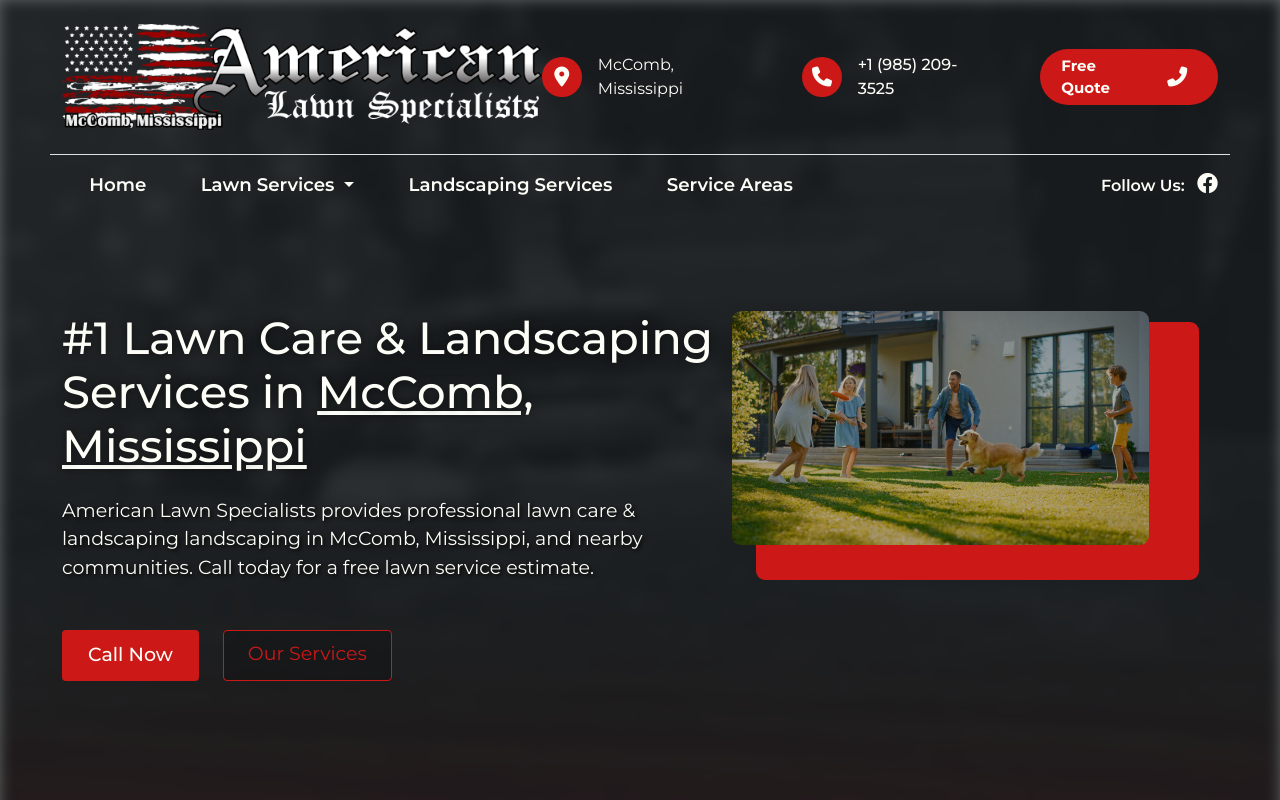
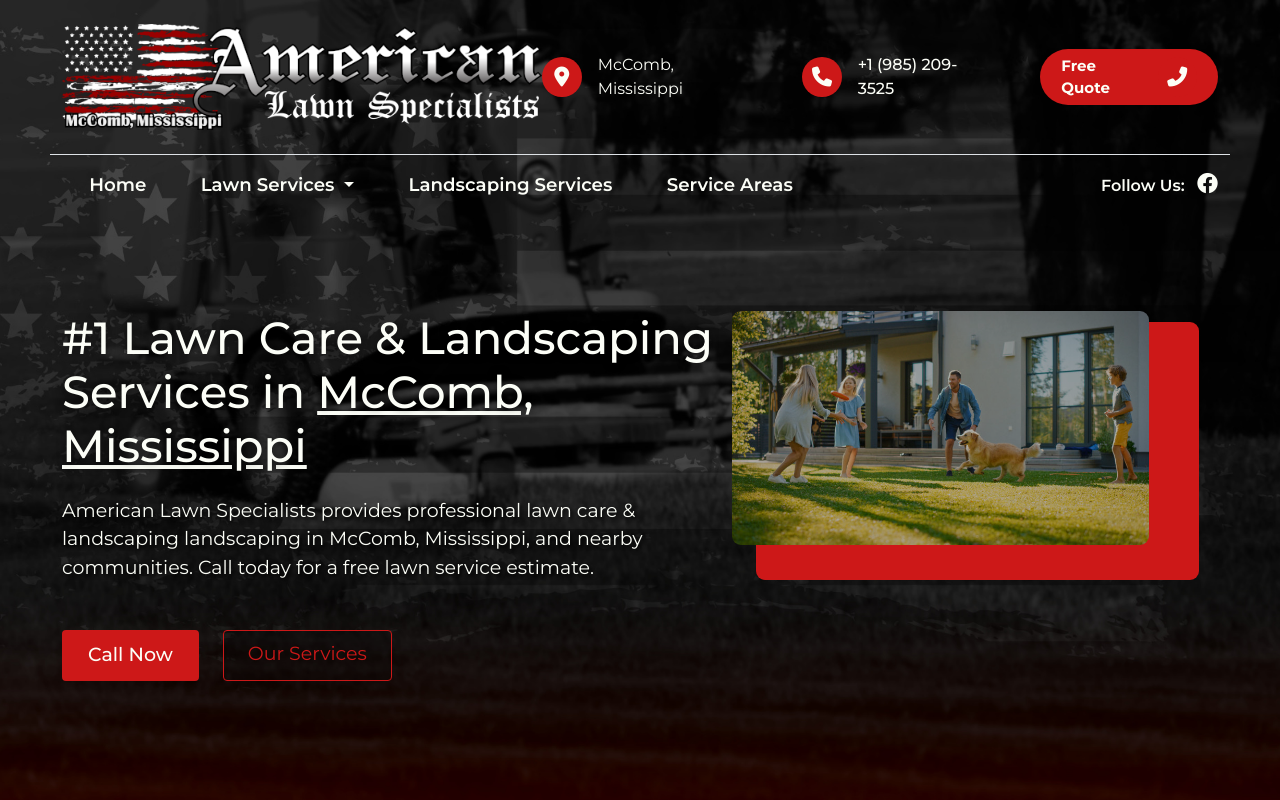
Before and after one commit to shekhar-stha/american-lawn-specialists, a plain HTML site: page index.html in a window 1280 px wide. Shown: the top 800 px of the page. Drawn offline with nearby package versions, Linux system fonts and the light colour scheme.

```diff
--- a/scss/layout/_home.scss
+++ b/scss/layout/_home.scss
@@ -146,20 +146,20 @@
         z-index: -1;
         object-fit: cover;
         z-index: -2;
-        filter: blur(7px);
+        // filter: blur(7px);
     }
 
-    &::after {
-        position: absolute;
-        content: "";
-        top: 0;
-        left: 0;
-        width: 100%;
-        height: 100%;
-        background-color: $dark;
-        opacity: 0.7;
-        z-index: -2;
-    }
+    // &::after {
+    //     position: absolute;
+    //     content: "";
+    //     top: 0;
+    //     left: 0;
+    //     width: 100%;
+    //     height: 100%;
+    //     background-color: $dark;
+    //     opacity: 0.7;
+    //     z-index: -2;
+    // }
 
     &::before {
         position: absolute;
@@ -177,8 +177,8 @@
         // background: rgb(0, 0, 0);
         // background: linear-gradient(180deg, rgba(0, 0, 0, 1) 3%, rgba(28, 1, 1, 0.8716736694677871) 32%, rgba(23, 1, 1, 0.644782913165266) 68%, rgba(19, 1, 1, 0.5747549019607843) 100%);
 
-//         background: rgb(0,0,0);
-// background: linear-gradient(180deg, rgba(0,0,0,1) 3%, rgba(3,0,0,0.8716736694677871) 32%, rgba(0,0,0,0.644782913165266) 68%, rgba(105,5,5,0.5747549019607843) 100%);
+        //         background: rgb(0,0,0);
+        // background: linear-gradient(180deg, rgba(0,0,0,1) 3%, rgba(3,0,0,0.8716736694677871) 32%, rgba(0,0,0,0.644782913165266) 68%, rgba(105,5,5,0.5747549019607843) 100%);
 
         // background: rgb(0, 0, 0);
         // background: linear-gradient(180deg, rgba(0, 0, 0, 1) 1%, rgba(1, 11, 28, 1) 12%, rgba(1, 6, 23, 0.644782913165266) 63%, rgba(1, 3, 19, 0.5747549019607843) 100%);
@@ -369,12 +369,14 @@
                 width: 100%;
                 height: 270px;
                 overflow: hidden;
+
                 img {
                     width: 100%;
                     height: 100%;
                     cursor: pointer;
                     transition: all ease-in 0.6s;
-                    &:hover{
+
+                    &:hover {
                         transform: scale(1.1);
                         filter: brightness(70%);
                     }
@@ -403,6 +405,7 @@
         border-right: 1px solid $info;
         padding: 4rem 0;
         width: 40%;
+
         @media (max-width: 768px) {
             border-right: none;
             border-bottom: 1px solid $info;
@@ -428,24 +431,27 @@
         @media (max-width: 768px) {
             width: 100%;
         }
+
         h4 {
             font-size: 30px;
             padding-left: 3rem;
             color: $white;
             text-shadow: 0 0 8px rgba(0, 0, 0, 0.5);
+
             @media (max-width: 768px) {
-              padding: 0;
-              text-align: center;
+                padding: 0;
+                text-align: center;
             }
         }
 
         a {
             margin-left: 3rem;
+
             @media (max-width: 768px) {
                 margin: 0 auto;
                 text-align: center;
 
-              }
+            }
         }
     }
 }
```
Also changed, not shown: css/index.css, css/index.min.css.
